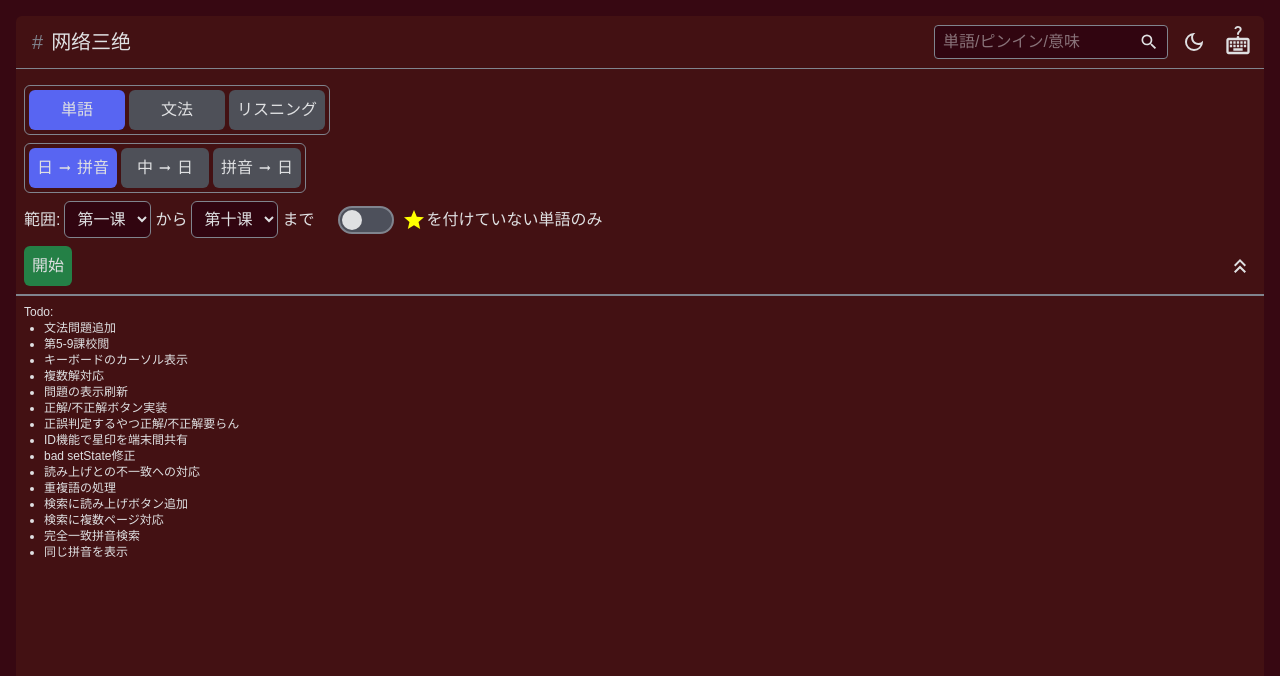
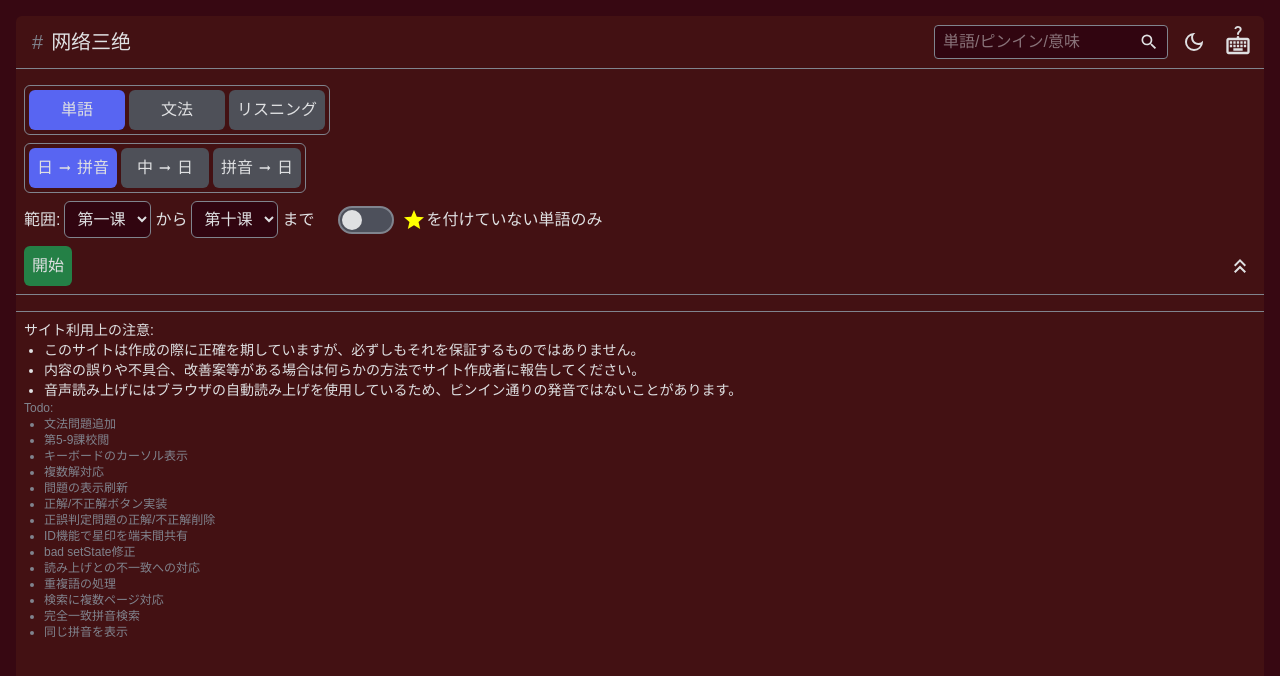
Before and after one commit to inaenaro/WangLuoSanJue, a Next.js app: page / in a window 1280 px wide. Shown: the top 676 px of the page. Built offline with nearby package versions, Linux system fonts and the light colour scheme; a web font is replaced by a local one.

Commit message:
追加 検索に読み上げボタン

```diff
--- a/app/page.tsx
+++ b/app/page.tsx
@@ -18,12 +18,21 @@ export default function Home() {
   return (
     <div>
       <SelectMode started={started} setStarted={setStarted} settings={settings} dispatch={dispatch} />
-      {started && (
+      {started ? (
         settings.mode === "word" ? <WordTest setStarted={setStarted} settings={settings} />
           : settings.mode === "grammar" ? <GrammarTest />
             : <AudioTest setStarted={setStarted} settings={settings} />
-      )}
-      <div className="border-t border-gray p-2 text-xs">
+      ) : <div className="p-2" />}
+      <div className="border-t border-gray p-2">
+        <div className="text-sm">
+          <p>サイト利用上の注意:</p>
+          <ul className="list-disc pl-5">
+            <li>このサイトは作成の際に正確を期していますが、必ずしもそれを保証するものではありません。</li>
+            <li>内容の誤りや不具合、改善案等がある場合は何らかの方法でサイト作成者に報告してください。</li>
+            <li>音声読み上げにはブラウザの自動読み上げを使用しているため、ピンイン通りの発音ではないことがあります。</li>
+          </ul>
+        </div>
+        <div className="text-xs text-gray">
           <p>Todo:</p>
           <ul className="list-disc pl-5">
             <li>文法問題追加</li>
@@ -32,16 +41,16 @@ export default function Home() {
             <li>複数解対応</li>
             <li>問題の表示刷新</li>
             <li>正解/不正解ボタン実装</li>
-          <li>正誤判定するやつ正解/不正解要らん</li>
+            <li>正誤判定問題の正解/不正解削除</li>
             <li>ID機能で星印を端末間共有</li>
             <li>bad setState修正</li>
             <li>読み上げとの不一致への対応</li>
             <li>重複語の処理</li>
-          <li>検索に読み上げボタン追加</li>
             <li>検索に複数ページ対応</li>
             <li>完全一致拼音検索</li>
             <li>同じ拼音を表示</li>
           </ul>
+        </div>
       </div>
     </div>
   );
--- a/components/SearchBox.tsx
+++ b/components/SearchBox.tsx
@@ -4,7 +4,7 @@ import { useContext, useEffect, useState } from "react";
 import words from "@/public/words.json";
 import WordCheckbox from "@/components/WordCheckBox";
 import { InputStatusContext } from "@/components/Providers";
-import { MdOutlineClose, MdOutlineSearch } from "react-icons/md";
+import { MdOutlineClose, MdOutlineSearch, MdOutlineVolumeUp } from "react-icons/md";
 
 export default function SearchBox() {
   const { setInputStatus } = useContext(InputStatusContext);
@@ -48,6 +48,14 @@ export default function SearchBox() {
     setSearchResults(results.flat());
   };
 
+  const speakText = (text: string) => {
+    speechSynthesis.cancel();
+    const reg = new RegExp(/\(.*?\)$|\[.*?\]$/);
+    const utterance = new SpeechSynthesisUtterance(text.replace(reg, ""));
+    utterance.lang = "zh-CN";
+    speechSynthesis.speak(utterance);
+  };
+
   return (
     <div className="relative flex gap-1 items-center p-2 py-1 bg-background2 border border-gray rounded">
       <input
@@ -76,11 +84,16 @@ export default function SearchBox() {
           </div>
           <div className="overflow-y-auto h-96 mt-1">
             {searchResults.slice(0, 20).map((word, index) => (
-              // 単語の重複?
+              // NOTE: 単語の重複?
               <div key={index} className="p-1 m-1 rounded bg-background1">
                 <section className="items-center">
                   <div className="flex justify-between">
-                    <p className="font-ch mr-1">{word.word}</p>
+                    <div className="flex items-center gap-1">
+                      <p className="font-ch mr-1">{word.word}</p>
+                      <button onClick={() => speakText(word.word)} className="size-4 rounded cursor-pointer">
+                        <MdOutlineVolumeUp />
+                      </button>
+                    </div>
                     <WordCheckbox wordId={word.pinyin} />
                   </div>
                   <div className="flex gap-1 items-center">
@@ -104,6 +117,6 @@ export default function SearchBox() {
 }
 
 export function normalizePinyin(pinyin: string, ignoreTone: boolean = false): string {
-  const normalized = pinyin.normalize("NFD").replace(/v/g, "ü").replace(/[']/g, "’");
+  const normalized = pinyin.normalize("NFD").replace(/v/g, "ü").replace(/[']/g, "’").replace(/\s/g, "");
   return ignoreTone ? normalized.replace(/[\u0304\u0301\u030c\u0300\u0308]/g, "") : normalized;
 }
--- a/components/SelectMode.tsx
+++ b/components/SelectMode.tsx
@@ -9,7 +9,7 @@ import { MdOutlineArrowRightAlt, MdOutlineKeyboardDoubleArrowDown, MdOutlineKeyb
 type Dispatch = ActionDispatch<[action: Action]>;
 
 export default function SelectMode({ started, setStarted, settings, dispatch }: { started: boolean; setStarted: (started: boolean) => void; settings: Settings; dispatch: Dispatch; }) {
-  const [collapsed, setCollapsed] = useState(false); // State to track collapse/expand
+  const [collapsed, setCollapsed] = useState(false);
 
   useEffect(() => {
     if (started) {
```
Lines whose indentation alone changed are shown as unchanged.
